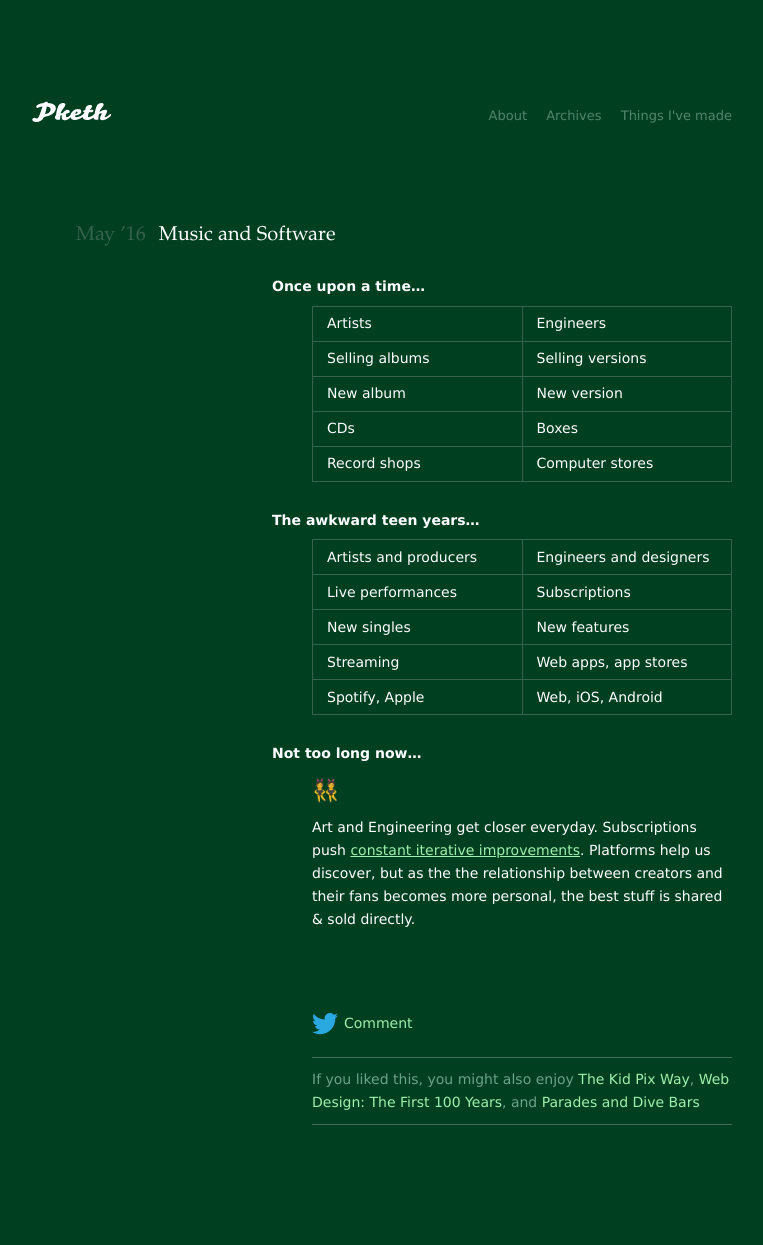
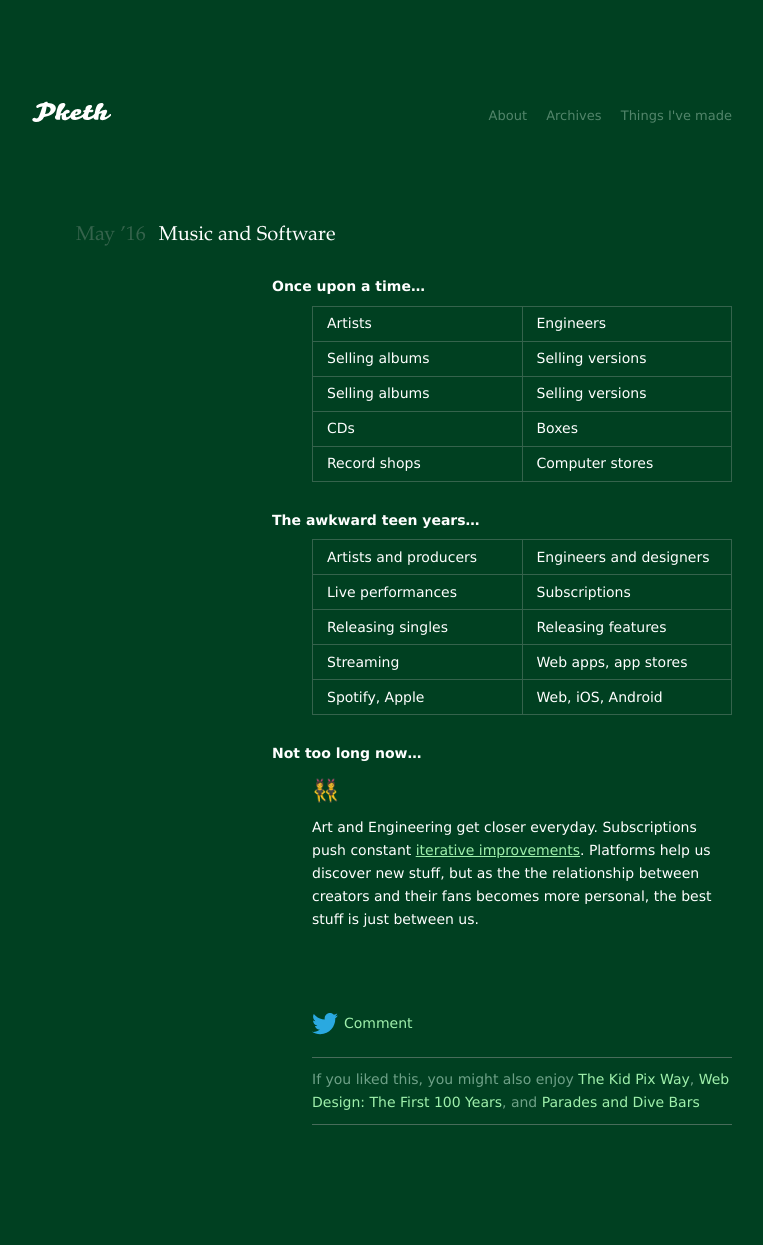
Before and after one commit to pketh/pketh.github.io, a Jekyll site: the page built from _posts/2016-05-07-music-and-software.md, in a window 1280 px wide. Shown: the whole page, without its empty margins (258-1021 px from the left). Built offline with Jekyll 4.4.1, drawn with Linux system fonts in a browser that asks for light colours.

Commit message:
post update

```diff
--- a/_posts/2016-05-07-music-and-software.md
+++ b/_posts/2016-05-07-music-and-software.md
@@ -7,7 +7,7 @@ title:  "Music and Software"
 
 | Artists | Engineers |
 | Selling albums | Selling versions |
-| New album | New version |
+| Selling albums | Selling versions |
 | CDs | Boxes |
 | Record shops | Computer stores |
 
@@ -15,7 +15,7 @@ title:  "Music and Software"
 
 | Artists and producers | Engineers and designers |
 | Live performances | Subscriptions |
-| New singles | New features |
+| Releasing singles | Releasing features |
 | Streaming | Web apps, app stores |
 | Spotify, Apple | Web, iOS, Android |
 
@@ -23,4 +23,4 @@ title:  "Music and Software"
 
 <p class="standalone-emoji">👯</p>
 
-Art and Engineering get closer everyday. Subscriptions push [constant iterative improvements](http://www.nytimes.com/2016/02/21/arts/music/kanye-west-life-of-pablo-tlop.html). Platforms help us discover, but as the the relationship between creators and their fans becomes more personal, the best stuff is shared & sold directly.
+Art and Engineering get closer everyday. Subscriptions push constant [iterative improvements](http://www.nytimes.com/2016/02/21/arts/music/kanye-west-life-of-pablo-tlop.html). Platforms help us discover new stuff, but as the the relationship between creators and their fans becomes more personal, the best stuff is just between us.
```
